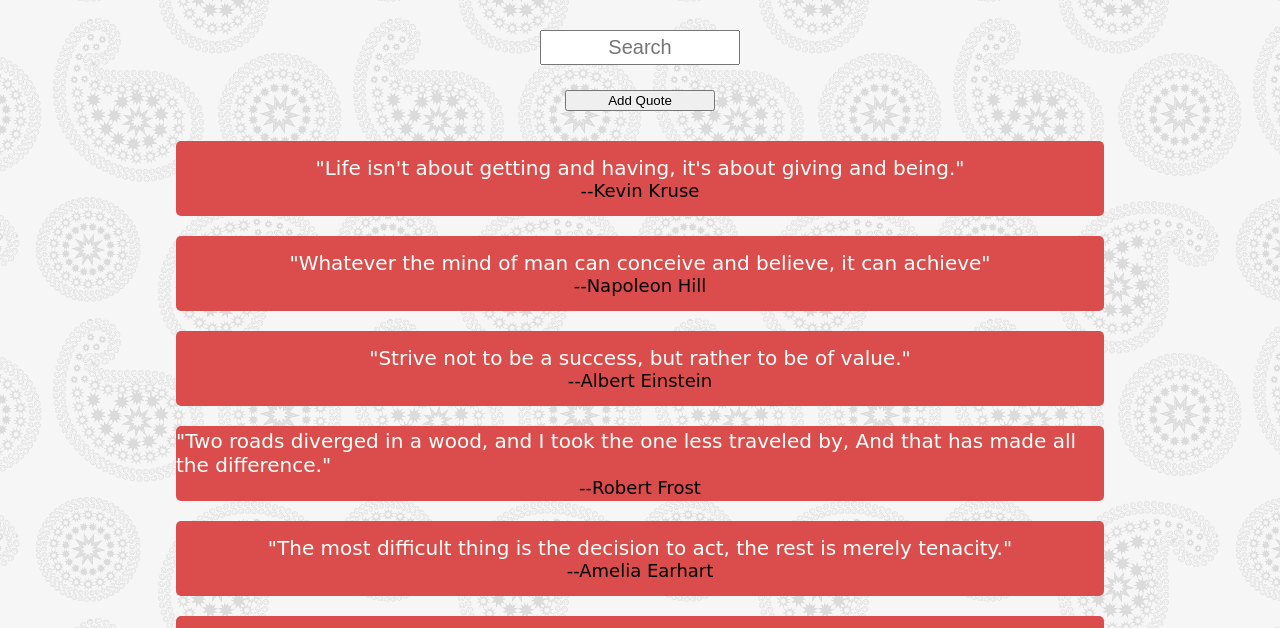
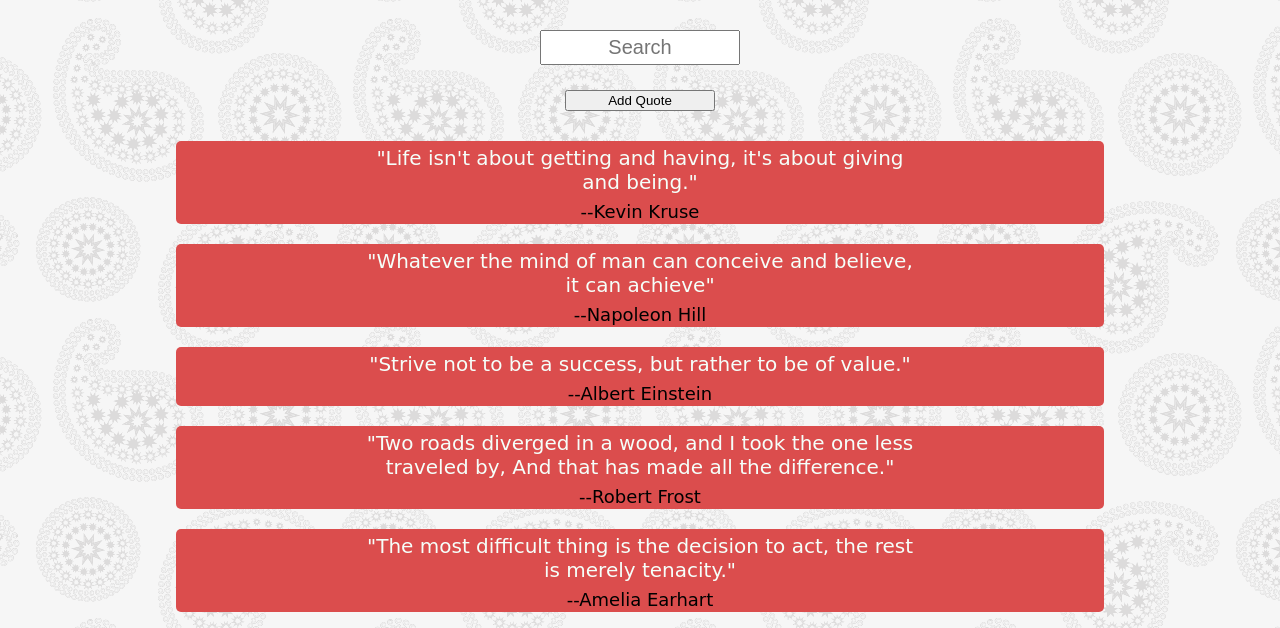
Before and after one commit to erinmeyers88/Practice-quoteBook, a plain HTML site: page index.html in a window 1280 px wide. Shown: the part 145-773 px from the top of the page. Drawn offline with nearby package versions, Linux system fonts and the light colour scheme; files whose address does not match are found by name.

Commit message:
Made boxes height adjustable.

```diff
--- a/style.css
+++ b/style.css
@@ -43,7 +43,6 @@ h1 {
 	justify-content: center;
 	margin: 10px;
 	align-items: center;
-	height: 75px;
 
 }
 
@@ -51,12 +50,17 @@ h1 {
 	color: mintcream;
 	font-family: cursive;
 	font-size: 20px;
+	width: 60%;
+	text-align: center;
+	margin: 5px
+
 }
 
 .authorName {
 	color: black;
 	font-family: cursive;
 	font-size: 18px;
+	margin: 2px
 }
 
 .buttonArea {
```
Also changed, not shown: index.html (+1 -0 lines), js/dataService.js (+8 -2 lines).
